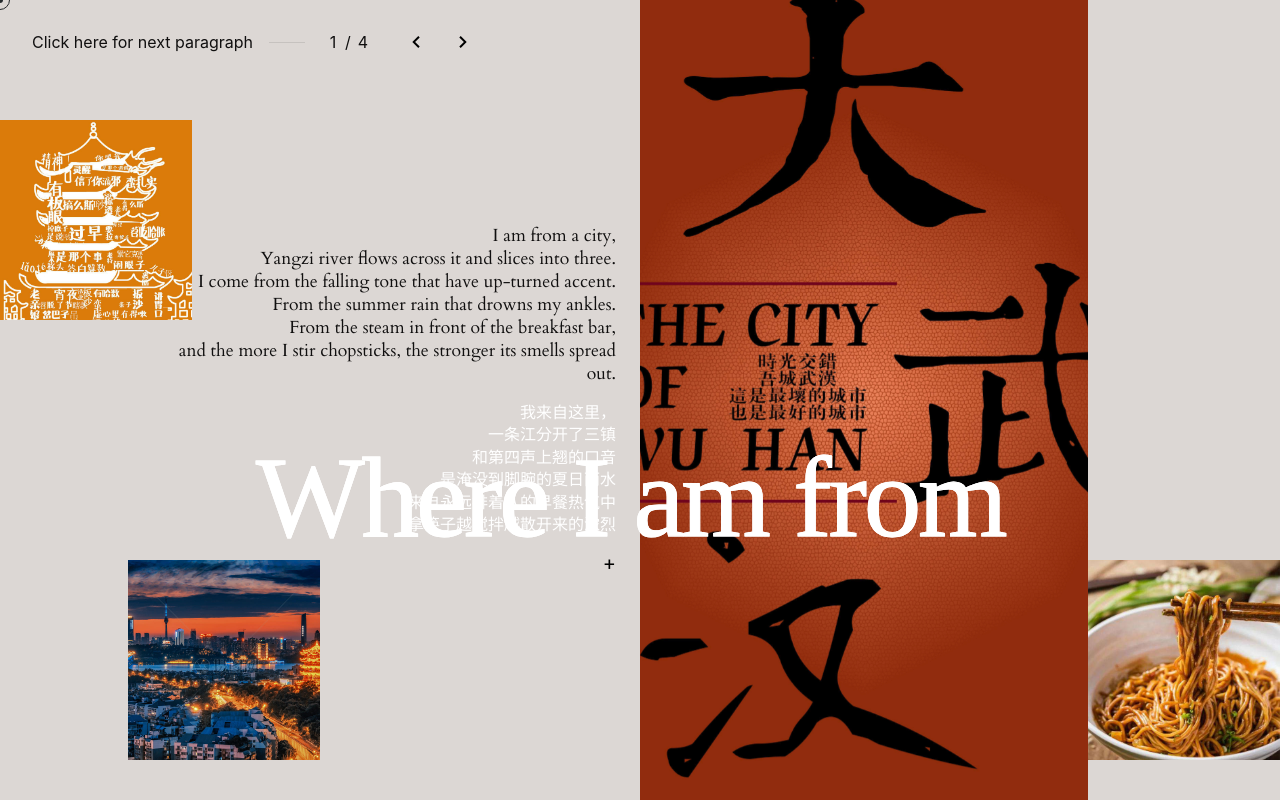
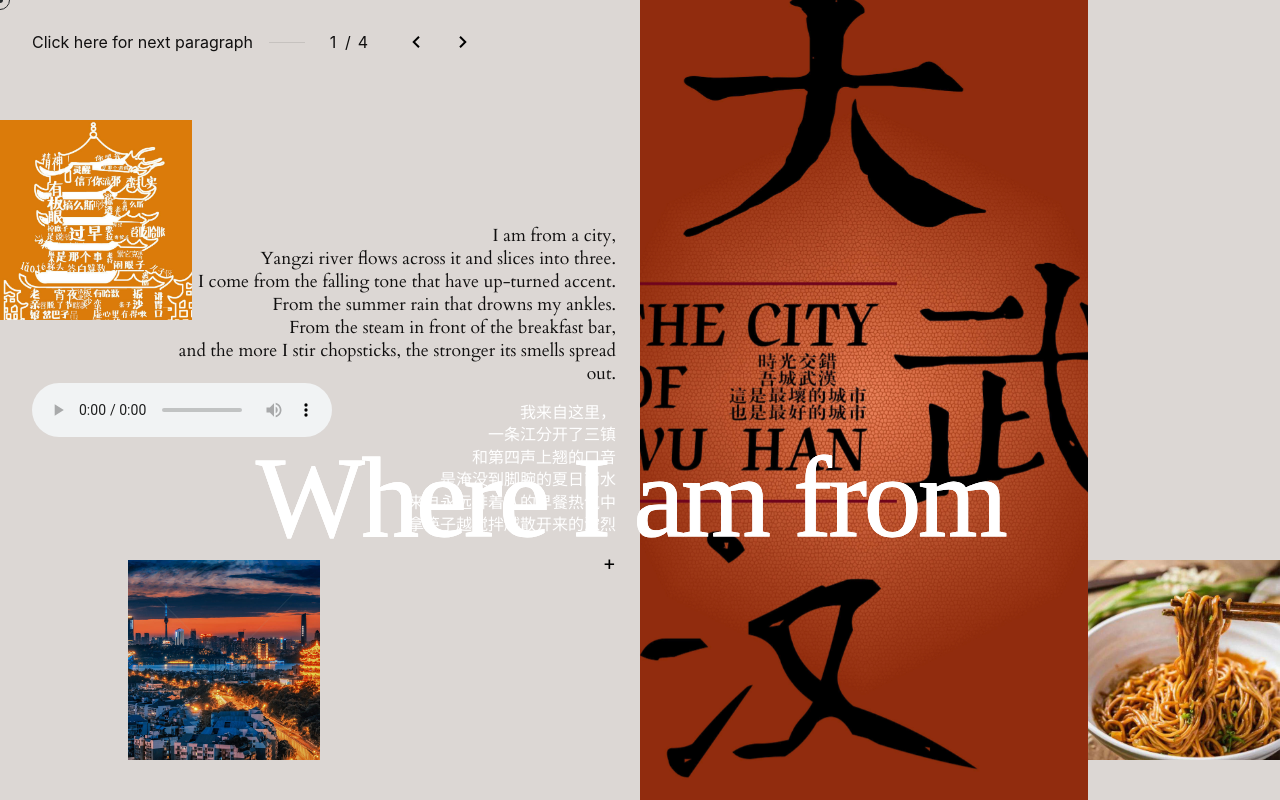
Before and after one commit to Lizhen-ZHU/where-I-am-from, a plain HTML site: page index.html in a window 1280 px wide. Drawn offline with Linux system fonts and the light colour scheme.

Commit message:
Update index.html

```diff
--- a/index.html
+++ b/index.html
@@ -55,8 +55,10 @@
 					</div>
 				</div>
 			</div>
-				<audio src="https://res.cloudinary.com/dxzphanl0/video/upload/v1551068262/ther_kraffa.mp3" preload="meta" loop autoplay id="bgmusic"></audio>
+				<audio controls autoplay="autoplay" loop="loop">
+<source src="https://res.cloudinary.com/dxzphanl0/video/upload/v1551068262/ther_kraffa.mp3" type="audio/mpeg" />
 
+</audio>
 			<!-- /frame__title-wrap -->
 
 			<div class="index" data-hover></div>
```
